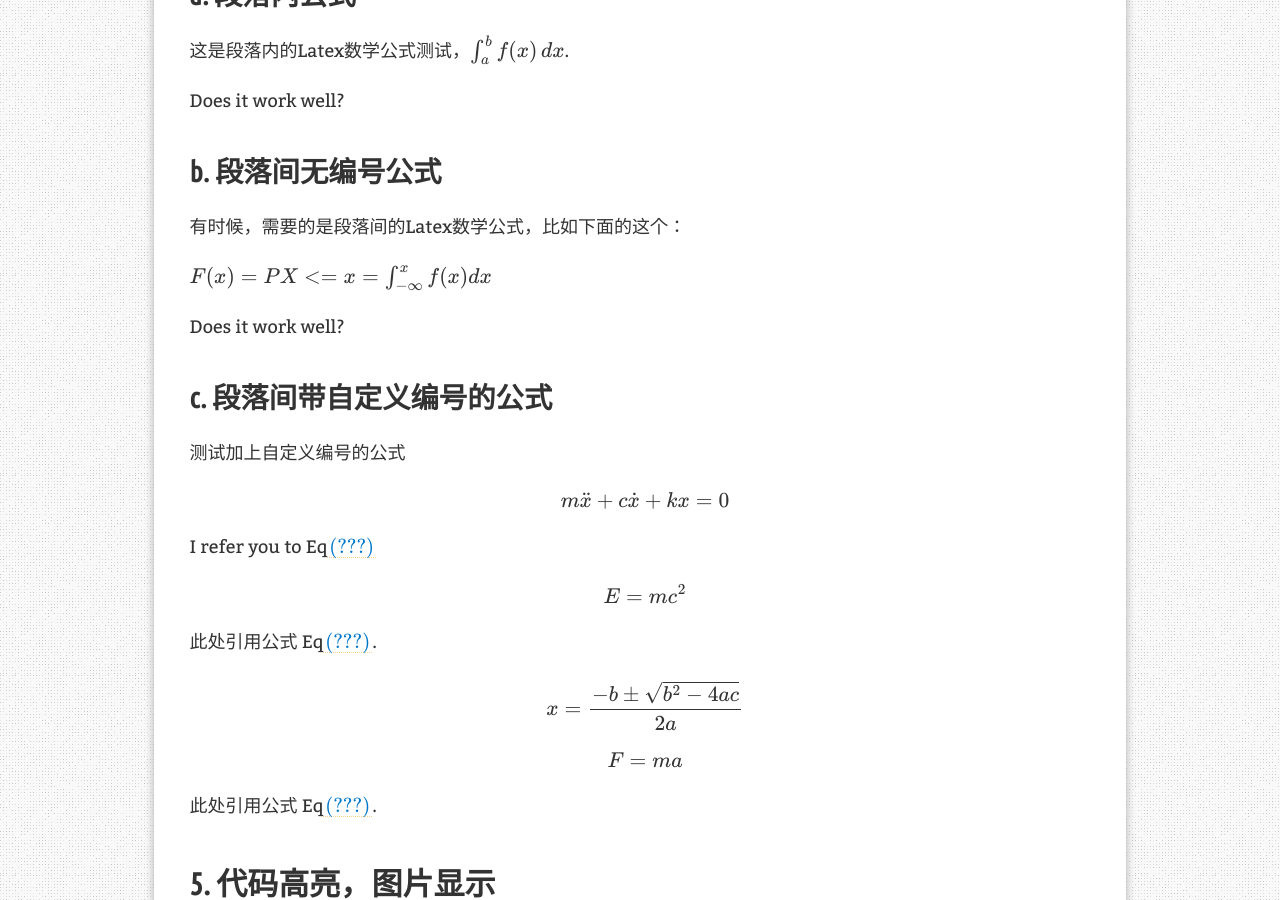
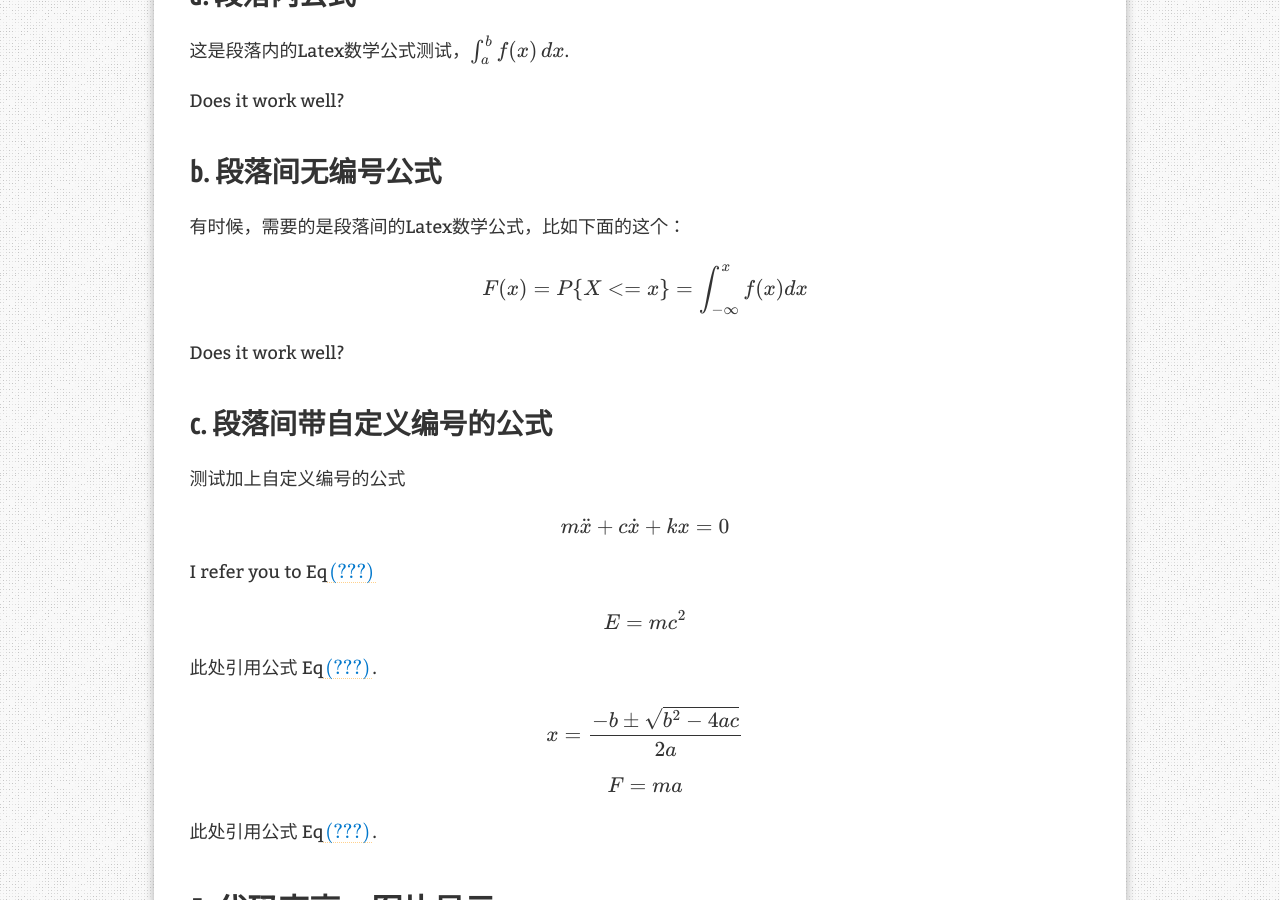
Before and after one commit to mhguo321/mhguo321.github.io, a Jekyll site: the page built from _posts/2017-07-15-hello-world.md, in a window 1280 px wide and 900 px high, scrolled down 2125 px. Built offline with Jekyll 4.4.1, drawn with Linux system fonts in a browser that asks for light colours; formulas are drawn with MathJax 3; comment, search, counter and statistics services are not loaded.

Commit message:
double dollar

```diff
--- a/_posts/2017-07-15-hello-world.md
+++ b/_posts/2017-07-15-hello-world.md
@@ -46,7 +46,7 @@ mathjax:    true
 
 ## a. 段落内公式
 
-这是段落内的Latex数学公式测试，$\int_a^b f(x)\,dx$.
+这是段落内的Latex数学公式测试，$$\int_a^b f(x)\,dx$$.
 
 Does it work well?
 
@@ -54,7 +54,7 @@ Does it work well?
 
 有时候，需要的是段落间的Latex数学公式，比如下面的这个：
 
-$F(x) = P\{ X <= x \} = \int_{-\infty}^x f(x)dx$
+$$F(x) = P\{ X <= x \} = \int_{-\infty}^x f(x)dx$$
 
 Does it work well?
 
```
